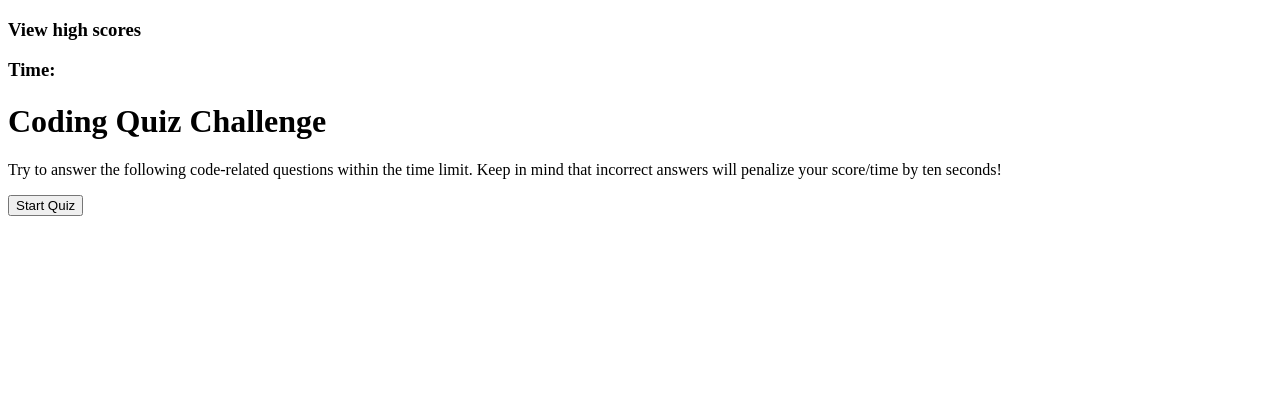
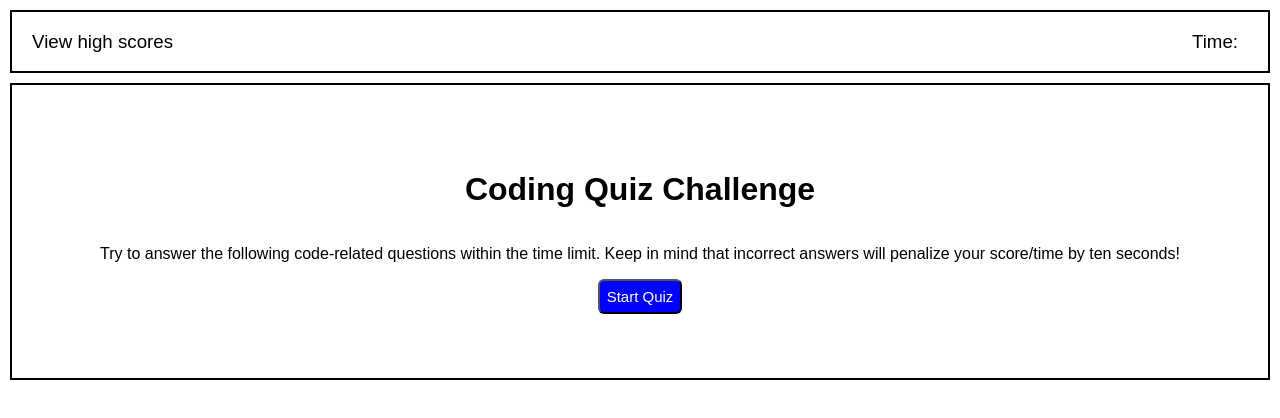
Before and after one commit to DanielLongacre/TimedJavaScriptQuiz, a plain HTML site: page index.html in a window 1280 px wide. Drawn offline with Linux system fonts and the light colour scheme.

Commit message:
Added styles to the start page

```diff
--- a/Assets/styles.css
+++ b/Assets/styles.css
@@ -0,0 +1,40 @@
+* {
+    box-sizing: border-box;
+}
+
+body {
+    margin: 0;
+    padding: 0;
+    font-family: Arial, Helvetica, sans-serif;
+}
+
+.highlights {
+    border: 2px solid black;
+    margin: 10px;
+    display: flex;
+    justify-content: space-between;
+}
+#highScores{
+    margin-left: 20px;
+    font-weight: 500;
+}
+#timer{
+    margin-right: 30px;
+    font-weight: 500;
+}
+main {
+    border: 2px solid black;
+    margin: 10px;
+    padding: 5%;
+    display: flex;
+    justify-content: center;
+    flex-direction: column;
+    align-items: center;
+}
+button {
+   background-color: blue;
+   color: white;
+   font-size: 15px;
+   border-radius: 6px;
+   padding: 7px;
+}
--- a/index.html
+++ b/index.html
@@ -7,19 +7,18 @@
     <link rel="stylesheet" href="./Assets/styles.css">
 </head>
 <body>
+    <div class="highlights">
+        <h3 id="highScores">View high scores</h3>
+        <h3 id="timer">Time:</h3>
+    </div>
     <main>
-        <div class="highlights">
-            <h3 id="highScores">View high scores</h3>
-            <h3 id="timer">Time:</h3>
-        </div>
         <h1>Coding Quiz Challenge</h1>
         <p>Try to answer the following code-related questions within the
             time limit. Keep in mind that incorrect answers will penalize
             your score/time by ten seconds!</p>
         <button id="start">Start Quiz</button>
+    </main>
 
-
-    </main>
 
     <script src="./Assets/main.js"></script>
 </body>
```
